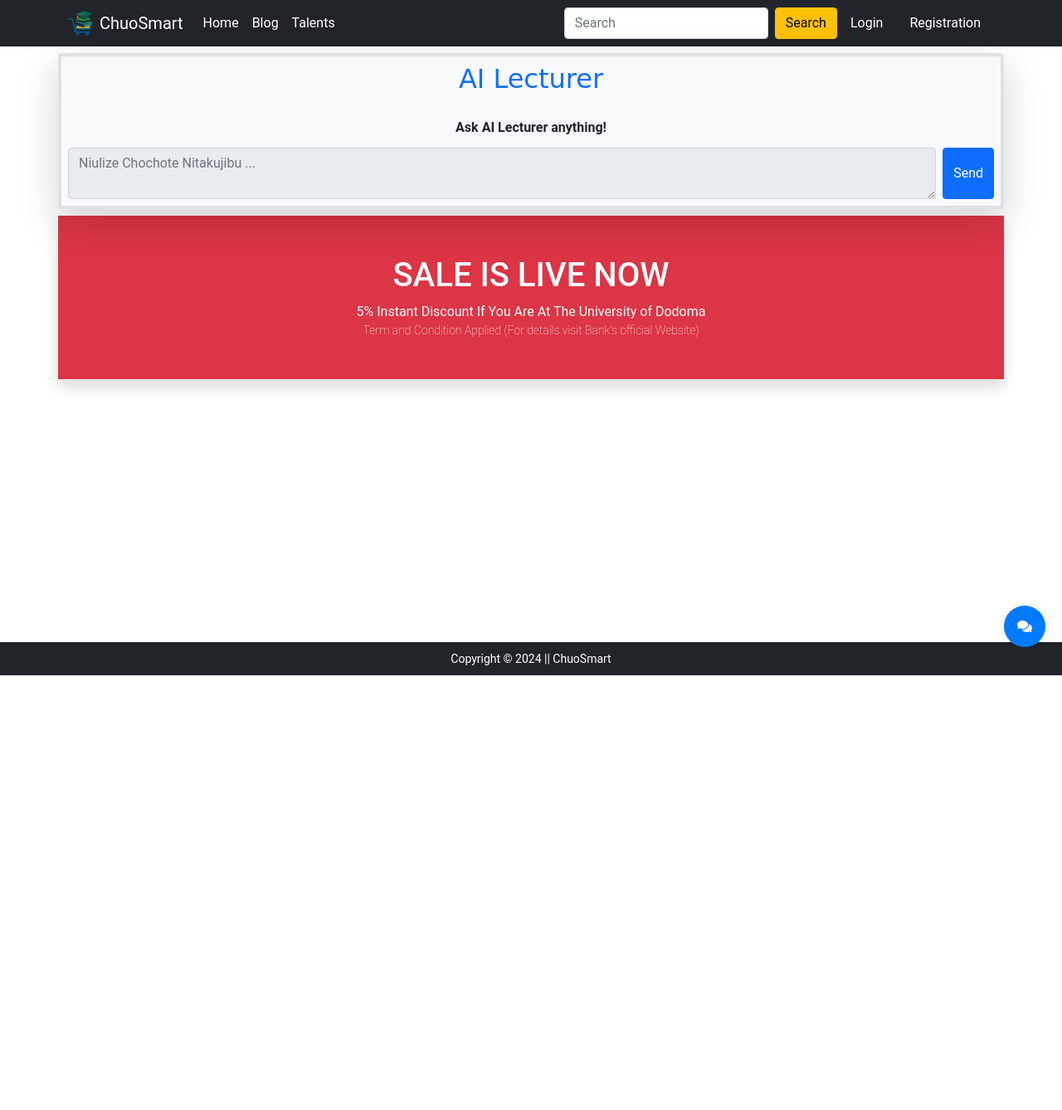
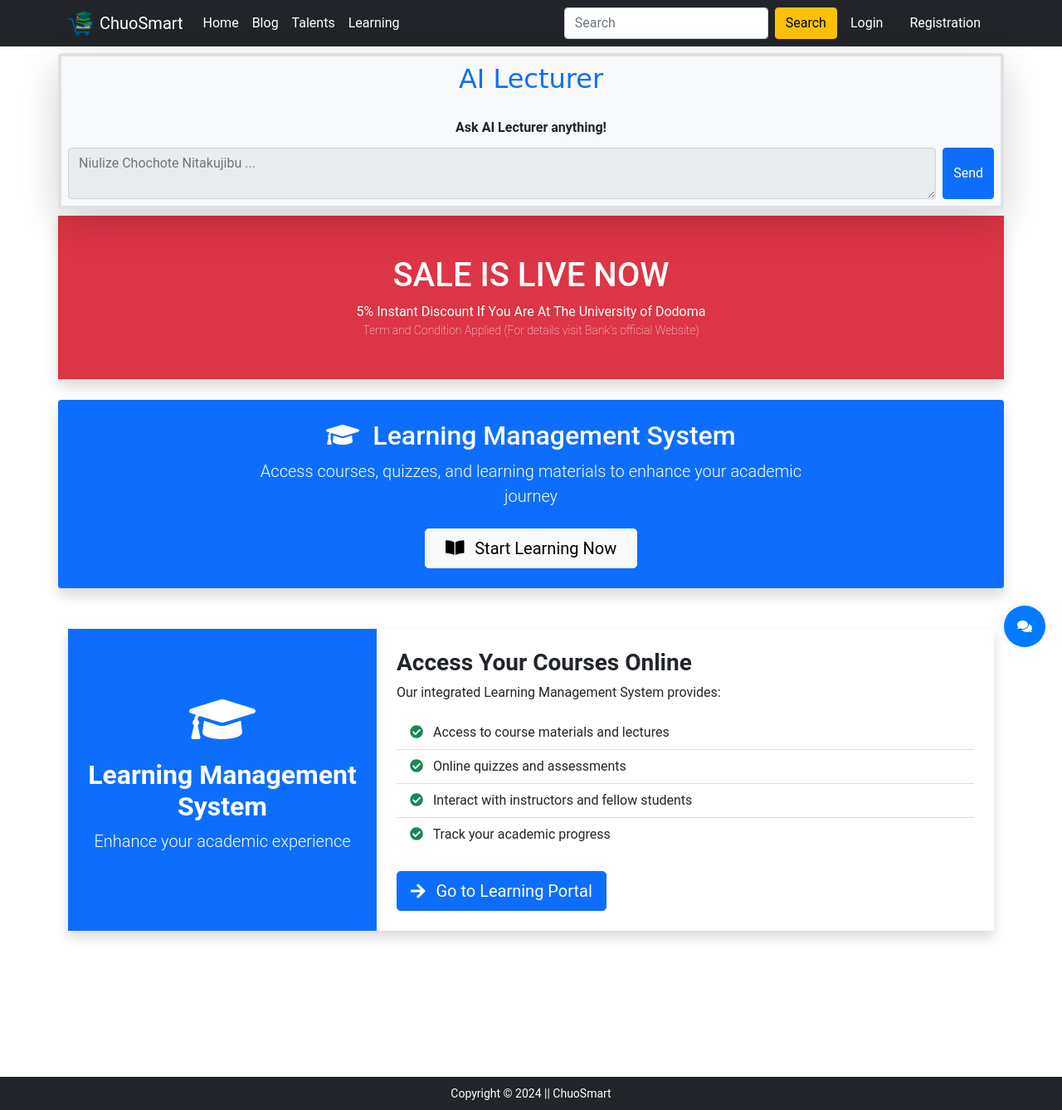
Before and after one commit to Raxan7/chuo-market3, a Django app: template templates/app/home.html in a window 1280 px wide. Shown: the whole page at 83% size. Before the commit the page ends 814 px from the top, so only its background shows below. Run offline with Django 5.2, Linux system fonts and the light colour scheme; the template is opened without the code that fills it, so the values that code supplies are empty; some libraries are stand-ins or nearby versions.

Commit message:
BLended templates with lms

```diff
--- a/templates/app/base.html
+++ b/templates/app/base.html
@@ -330,6 +330,9 @@
            <li class="nav-item">
              <a class="nav-link text-white" href="{% url 'talent_list' %}">Talents</a>
            </li>
+           <li class="nav-item">
+             <a class="nav-link text-white" href="{% url 'lms:lms_home' %}">Learning</a>
+           </li>
          </ul>
 
          <!-- Search form - visible on mobile when collapsed -->
--- a/templates/app/home.html
+++ b/templates/app/home.html
@@ -198,10 +198,57 @@
     <small class="fw-lighter">Term and Condition Applied (For details visit Bank's official Website)</small>
   </div>
 </div>
+
+<!-- LMS Banner -->
+<div class="container my-4">
+  <div class="row bg-primary text-center p-4 text-white border-bottom shadow rounded">
+    <div class="col-md-8 offset-md-2">
+      <h2><i class="fas fa-graduation-cap me-2"></i> Learning Management System</h2>
+      <p class="lead">Access courses, quizzes, and learning materials to enhance your academic journey</p>
+      <a href="{% url 'lms:lms_home' %}" class="btn btn-light btn-lg px-4 mt-2">
+        <i class="fas fa-book-open me-2"></i> Start Learning Now
+      </a>
+    </div>
+  </div>
+</div>
 <!-- End Live Sale Section -->
 {% endblock livesale %}
 
 {% block main-content %}
+
+<!-- LMS Feature Card -->
+<div class="container my-5">
+  <div class="row">
+    <div class="col-md-12">
+      <div class="card shadow border-0">
+        <div class="row g-0">
+          <div class="col-md-4 bg-primary text-white d-flex align-items-center">
+            <div class="p-4 text-center">
+              <i class="fas fa-graduation-cap fa-4x mb-3"></i>
+              <h2 class="fw-bold">Learning Management System</h2>
+              <p class="lead">Enhance your academic experience</p>
+            </div>
+          </div>
+          <div class="col-md-8">
+            <div class="card-body p-4">
+              <h3 class="card-title fw-bold">Access Your Courses Online</h3>
+              <p class="card-text">Our integrated Learning Management System provides:</p>
+              <ul class="list-group list-group-flush mb-4">
+                <li class="list-group-item"><i class="fas fa-check-circle text-success me-2"></i> Access to course materials and lectures</li>
+                <li class="list-group-item"><i class="fas fa-check-circle text-success me-2"></i> Online quizzes and assessments</li>
+                <li class="list-group-item"><i class="fas fa-check-circle text-success me-2"></i> Interact with instructors and fellow students</li>
+                <li class="list-group-item"><i class="fas fa-check-circle text-success me-2"></i> Track your academic progress</li>
+              </ul>
+              <a href="{% url 'lms:lms_home' %}" class="btn btn-primary btn-lg">
+                <i class="fas fa-arrow-right me-2"></i> Go to Learning Portal
+              </a>
+            </div>
+          </div>
+        </div>
+      </div>
+    </div>
+  </div>
+</div>
 
 <!-- Random Products Section -->
 <div class="m-3">
```
Also changed, not shown: templates/app/customerregistration.html (+16 -4 lines), templates/app/login.html (+8 -2 lines).
